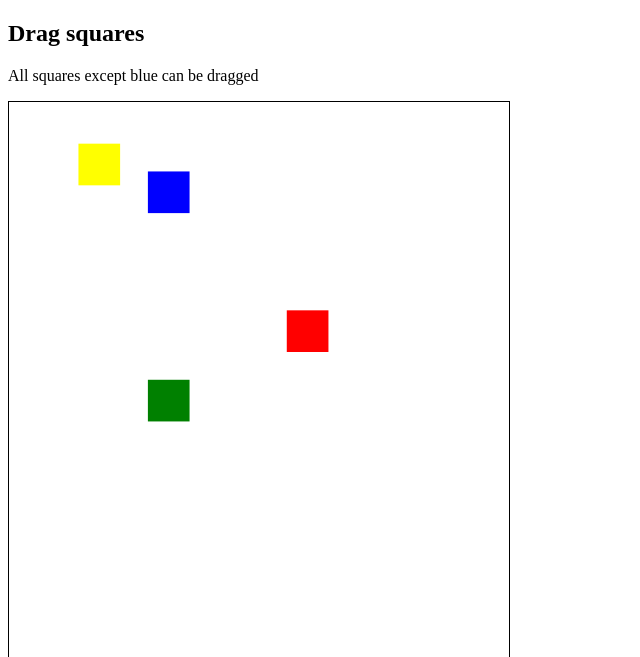
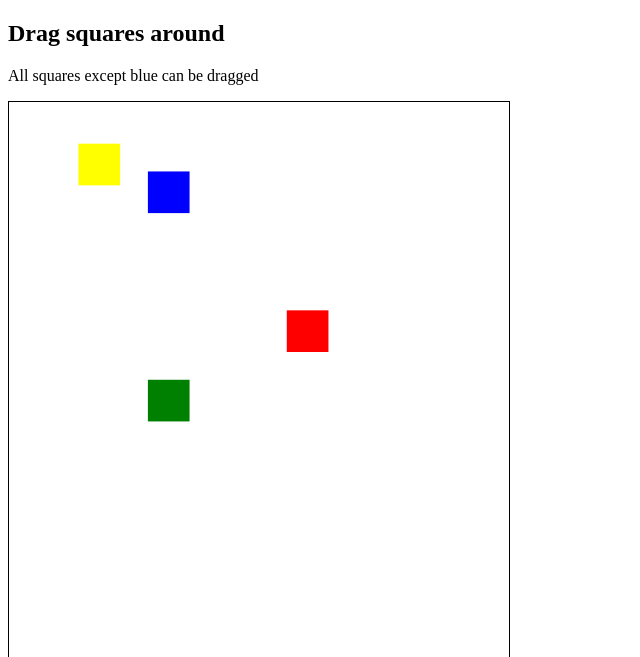
Before and after one commit to nhuynh1/miniature-succotash, a plain HTML site: page index.html in a window 1280 px wide. Shown: the top 657 px of the page, without its empty margins (0-640 px from the left). Drawn offline with Linux system fonts and the light colour scheme.

Commit message:
updated heading

```diff
--- a/index.html
+++ b/index.html
@@ -5,7 +5,7 @@
   <title>Drag SVG Elements to Trash</title>
 </head>
 <body>
-  <h2>Drag squares</h2>
+  <h2>Drag squares around</h2>
   <p>All squares except blue can be dragged</p>
   <svg xmlns="http://www.w3.org/2000/svg" viewBox="0 0 36 40">
     <rect x="5" y="3" width="3" height="3" fill="yellow"/>
```
